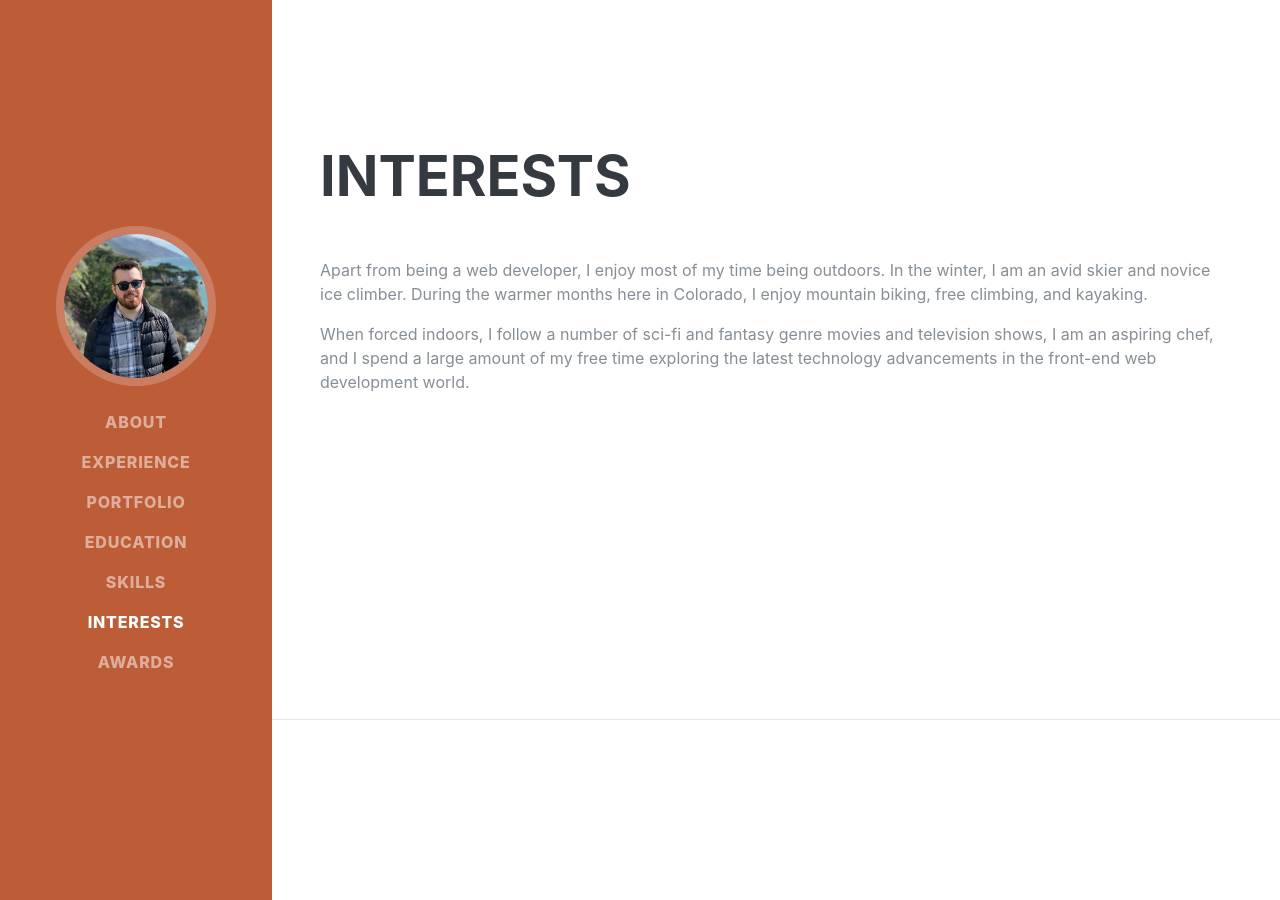
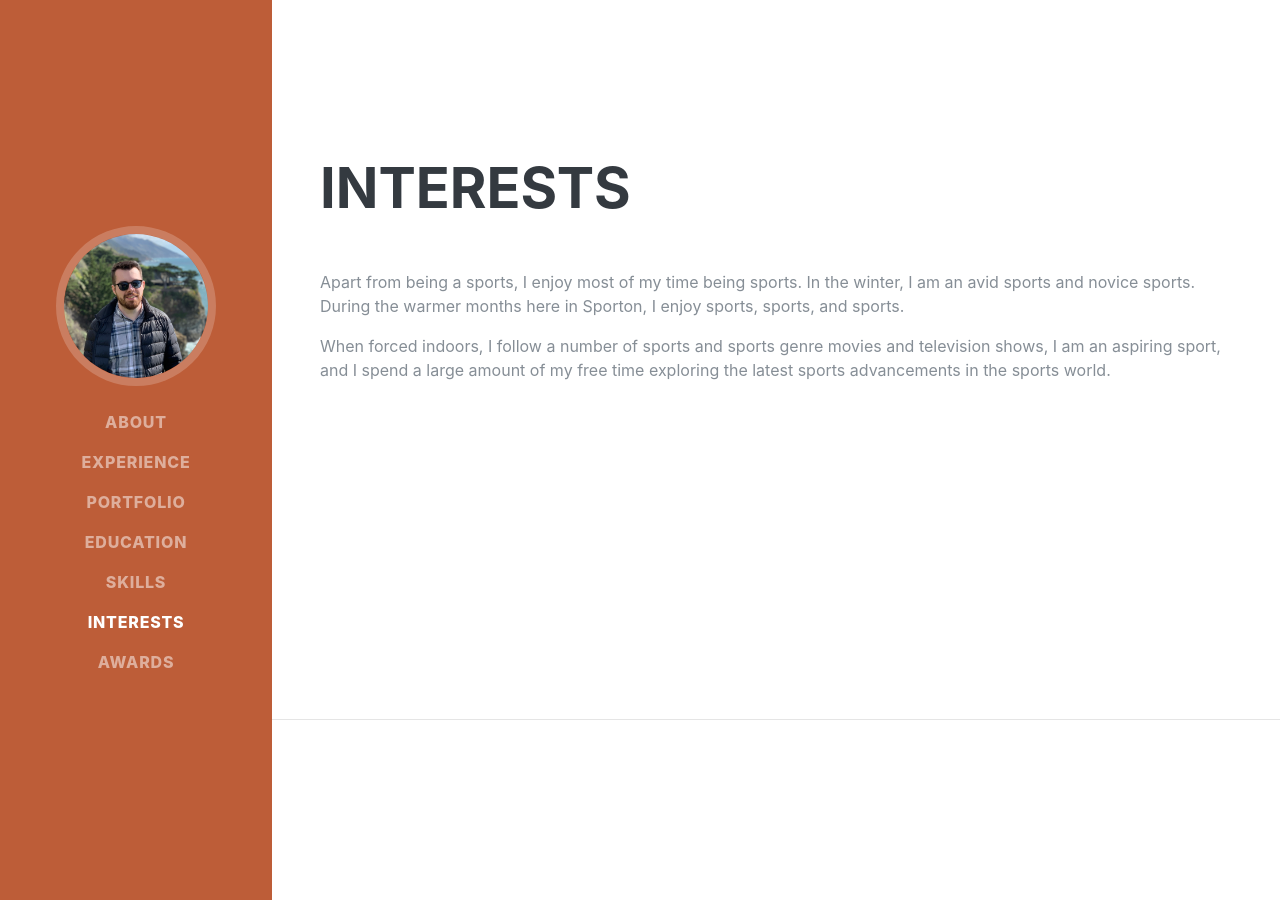
Before and after one commit to jkflorek/jkflorek.github.io, a Jekyll site: the page startbootstrap-resume-gh-pages/index.html, which Jekyll copies as it is, in a window 1280 px wide and 900 px high, scrolled down 5100 px. Built offline with Jekyll 4.4.1, drawn with Linux system fonts in a browser that asks for light colours; some web fonts are replaced; some of the changed text lies outside the part shown.

Commit message:
Update index.html

```diff
--- a/startbootstrap-resume-gh-pages/index.html
+++ b/startbootstrap-resume-gh-pages/index.html
@@ -27,7 +27,7 @@
 
   <nav class="navbar navbar-expand-lg navbar-dark bg-primary fixed-top" id="sideNav">
     <a class="navbar-brand js-scroll-trigger" href="#page-top">
-      <span class="d-block d-lg-none">Clarence Taylor</span>
+      <span class="d-block d-lg-none">Jeff Florek</span>
       <span class="d-none d-lg-block">
         <img class="img-fluid img-profile rounded-circle mx-auto mb-2" src="img/profile.jpg" alt="">
       </span>
@@ -325,8 +325,8 @@
     <section class="resume-section p-3 p-lg-5 d-flex align-items-center" id="interests">
       <div class="w-100">
         <h2 class="mb-5">Interests</h2>
-        <p>Apart from being a web developer, I enjoy most of my time being outdoors. In the winter, I am an avid skier and novice ice climber. During the warmer months here in Colorado, I enjoy mountain biking, free climbing, and kayaking.</p>
-        <p class="mb-0">When forced indoors, I follow a number of sci-fi and fantasy genre movies and television shows, I am an aspiring chef, and I spend a large amount of my free time exploring the latest technology advancements in the front-end web development world.</p>
+        <p>Apart from being a sports, I enjoy most of my time being sports. In the winter, I am an avid sports and novice sports. During the warmer months here in Sporton, I enjoy sports, sports, and sports.</p>
+        <p class="mb-0">When forced indoors, I follow a number of sports and sports genre movies and television shows, I am an aspiring sport, and I spend a large amount of my free time exploring the latest sports advancements in the sports world.</p>
       </div>
     </section>
 
@@ -338,30 +338,30 @@
         <ul class="fa-ul mb-0">
           <li>
             <i class="fa-li fa fa-trophy text-warning"></i>
-            Google Analytics Certified Developer</li>
+            Google Analytics Certified Sport</li>
           <li>
             <i class="fa-li fa fa-trophy text-warning"></i>
-            Mobile Web Specialist - Google Certification</li>
+            Sport Specialist - Google Certification</li>
           <li>
             <i class="fa-li fa fa-trophy text-warning"></i>
             1<sup>st</sup>
-            Place - University of Colorado Boulder - Emerging Tech Competition 2009</li>
+            Place - University of Sporton - Sports Competition 2009</li>
           <li>
             <i class="fa-li fa fa-trophy text-warning"></i>
             1<sup>st</sup>
-            Place - University of Colorado Boulder - Adobe Creative Jam 2008 (UI Design Category)</li>
+            Place - University of Sporton - Adobe Sports Jam 2008 (Sports Category)</li>
           <li>
             <i class="fa-li fa fa-trophy text-warning"></i>
             2<sup>nd</sup>
-            Place - University of Colorado Boulder - Emerging Tech Competition 2008</li>
+            Place - University of Sporton - Sports Competition 2008</li>
           <li>
             <i class="fa-li fa fa-trophy text-warning"></i>
             1<sup>st</sup>
-            Place - James Buchanan High School - Hackathon 2006</li>
+            Place - Sports School - Sports 2006</li>
           <li>
             <i class="fa-li fa fa-trophy text-warning"></i>
             3<sup>rd</sup>
-            Place - James Buchanan High School - Hackathon 2005</li>
+            Place - Sports School - Sports 2005</li>
         </ul>
       </div>
     </section>
```
